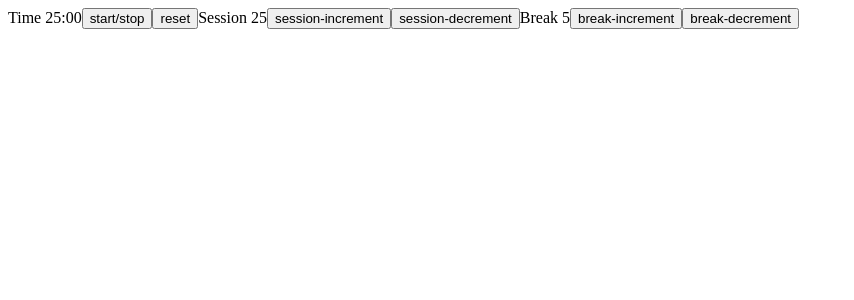
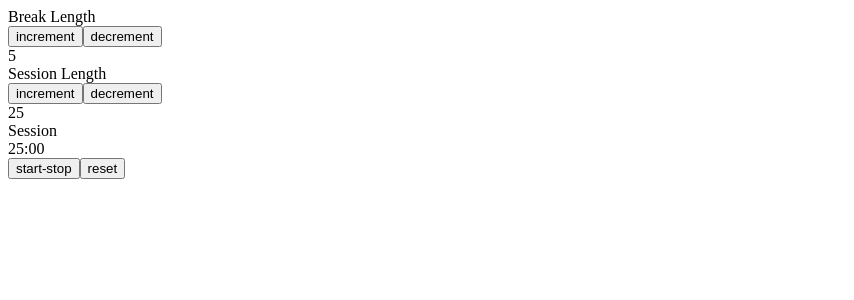
Before and after one commit to rulamon/pomodoro-clock, a React app: page / in a window 1280 px wide. Shown: the top 300 px of the page, without its empty margins (0-854 px from the left). Built offline with nearby package versions, Linux system fonts and the light colour scheme.

Commit message:
all tests passing

```diff
--- a/src/components/App.js
+++ b/src/components/App.js
@@ -1,39 +1,37 @@
-import React from 'react';
+import React, { Component } from 'react'
+import { ChangeTime } from './ChangeTime'
+import { MainControl } from './MainControl'
 
-export class App extends React.Component {
+
+export class App extends Component {
     constructor(props){
         super(props);
         this.state = {
-            startSession: 25,
-            startBreak: 5,
+            session: 25,
+            break: 5,
             minutes: 25,
             seconds: 0,
             active: false,
             status: "Session"
         }
-        this.doubleSeconds = this.doubleSeconds.bind(this)
         this.countDownToggleBreak = this.countDownToggleBreak.bind(this)
-        this.startPause = this.startPause.bind(this)
+        this.startStop = this.startStop.bind(this)
         this.reset = this.reset.bind(this)
         this.increment = this.increment.bind(this)
         this.decrement = this.decrement.bind(this)
-    }
-    doubleSeconds(number){
-        let doubleString = "0" + number;
-        return doubleString.slice(-2)
     }
     countDownToggleBreak(){
         if(this.state.seconds == 0){
             if(this.state.minutes == 0){
                 if(this.state.status == "Session"){
                     this.setState({
-                        minutes: this.state.startBreak,
+                        minutes: this.state.break,
                         seconds: 0,
                         status: "Break"
                     })
                 } else {
                     this.setState({
-                        minutes: this.state.startSession,
+                        minutes: this.state.session,
                         seconds: 0,
                         status: "Session"
                     })
@@ -50,10 +48,10 @@ export class App extends React.Component {
             })
         }
     }
-    startPause(){
+    startStop(){
         if(!this.state.active){
             this.setState({active: true})
-            this.runTimer = setInterval(this.countDownToggleBreak, 100)
+            this.runTimer = setInterval(this.countDownToggleBreak, 1000)
         } else {
             this.setState({active: false})
             clearInterval(this.runTimer)
@@ -62,40 +60,42 @@ export class App extends React.Component {
     reset(){
         clearInterval(this.runTimer)
         this.setState({
-            startSession: 25,
-            startBreak: 5,
+            session: 25,
+            break: 5,
             minutes: 25,
             seconds: 0,
             active: false,
             status: "Session"
         })
+        document.getElementById('beep').pause();
+        document.getElementById('beep').currentTime = 0;
     }
 
     increment(event){
         if(!this.state.active){
-            if(event.target.id == "break-increment" && this.state.startBreak < 60){
+            if(event.target.id == "break-increment" && this.state.break < 60){
                 if(this.state.status == "Session"){
                     this.setState({
-                        startBreak: this.state.startBreak + 1
+                        break: this.state.break + 1
                     })
                 } else {
                     this.setState({
-                        startBreak: this.state.startBreak + 1,
-                        minutes: this.state.startBreak + 1,
+                        break: this.state.break + 1,
+                        minutes: this.state.break + 1,
                         seconds: 0
                     })
                 }
             }
-            if(event.target.id == "session-increment" && this.state.startSession < 60){
+            if(event.target.id == "session-increment" && this.state.session < 60){
                 if(this.state.status == "Session"){
                     this.setState({
-                        startSession: this.state.startSession + 1,
-                        minutes: this.state.startSession + 1,
+                        session: this.state.session + 1,
+                        minutes: this.state.session + 1,
                         seconds: 0
                     })
                 } else {
                     this.setState({
-                        startSession: this.state.startSession + 1
+                        session: this.state.session + 1
                     })
                 }
             }
@@ -104,47 +104,49 @@ export class App extends React.Component {
 
     decrement(event){
         if(!this.state.active){
-            if(event.target.id == "break-decrement" && this.state.startBreak > 1){
+            if(event.target.id == "break-decrement" && this.state.break > 1){
                 if(this.state.status == "Session"){
                     this.setState({
-                        startBreak: this.state.startBreak - 1,
+                        break: this.state.break - 1,
                     })
                 } else {
                     this.setState({
-                        startBreak: this.state.startBreak - 1,
-                        minutes: this.state.startBreak -1,
+                        break: this.state.break - 1,
+                        minutes: this.state.break -1,
                         seconds: 0
                     })
                 }
             }
-            if(event.target.id == "session-decrement" && this.state.startSession > 1){
+            if(event.target.id == "session-decrement" && this.state.session > 1){
                 if(this.state.status == "Session"){
                     this.setState({
-                        startSession: this.state.startSession - 1,
-                        minutes: this.state.startSession - 1,
+                        session: this.state.session - 1,
+                        minutes: this.state.session - 1,
                         seconds: 0
                     })
                 } else {
                     this.setState({
-                        startSession: this.state.startSession - 1
+                        session: this.state.session - 1
                     })
                 }
             }
         }
     }
 
+    componentDidUpdate() {
+        if(this.state.minutes == 0 && this.state.seconds == 0){
+            document.getElementById('beep').pause();
+            document.getElementById('beep').currentTime = 0;
+            document.getElementById('beep').play();
+        }
+    }
+
     render(){
         return(
             <div id="main-container">
-                {`Time ${this.state.minutes}:${this.doubleSeconds(this.state.seconds)}`}
-                <button id="start_stop" onClick={this.startPause}>start/stop</button>
-                <button id="reset" onClick={this.reset}>reset</button>
-                {`Session ${this.state.startSession}`}
-                <button id="session-increment" onClick={this.increment}>session-increment</button>
-                <button id="session-decrement" onClick={this.decrement}>session-decrement</button>
-                {`Break ${this.state.startBreak}`}
-                <button id="break-increment" onClick={this.increment}>break-increment</button>
-                <button id="break-decrement" onClick={this.decrement}>break-decrement</button>
+                <ChangeTime name="break" increment={this.increment} decrement={this.decrement} break={this.state.break} />
+                <ChangeTime name="session" increment={this.increment} decrement={this.decrement} session={this.state.session} />
+                <MainControl minutes={this.state.minutes} seconds={this.state.seconds} status={this.state.status} startStop={this.startStop} reset={this.reset} />
             </div>
         )
     }
--- /dev/null
+++ b/src/components/ChangeTime.js
@@ -0,0 +1,18 @@
+import React from 'react';
+
+
+export const ChangeTime = (props) => {
+    const firstCapital = (string) => {
+        return string.substring(0,1).toUpperCase() + string.substring(1);
+    }
+    return(
+        <div id={`change-${props.name}`}>
+            <div id={`${props.name}-label`}>{`${firstCapital(props.name)} Length`}</div>
+            <div id="button-wrapper">
+                <button id={`${props.name}-increment`} onClick={props.increment}>increment</button>
+                <button id={`${props.name}-decrement`} onClick={props.decrement}>decrement</button>
+            </div>
+            <div id={`${props.name}-length`}>{props[props.name]}</div>
+        </div>
+    )
+}
--- /dev/null
+++ b/src/components/MainControl.js
@@ -0,0 +1,20 @@
+import React from 'react'
+
+export const MainControl = (props) => {
+    const doubleDigits = (number) => {
+        let doubleString = "0" + number;
+        return doubleString.slice(-2)
+    }
+
+    return(
+        <div id="main-control">
+            <div id="timer-label">{props.status}</div>
+            <div id="time-left">{`${doubleDigits(props.minutes)}:${doubleDigits(props.seconds)}`}</div>
+            <audio id="beep" src="/src/audio/beep.wav" type="audio/wav"></audio>
+            <div id="control-button-wrapper">
+                <button id="start_stop" onClick={props.startStop}>start-stop</button>
+                <button id="reset" onClick={props.reset}>reset</button>
+            </div>
+        </div>
+    )
+}
--- a/src/index.html
+++ b/src/index.html
@@ -9,5 +9,6 @@
 </head>
 <body>
     <div id="root"></div>
+    <script src="https://cdn.freecodecamp.org/testable-projects-fcc/v1/bundle.js"></script>
 </body>
 </html>
```
Also changed, not shown: 1 other file (tests, documents, lock files or other folders).
